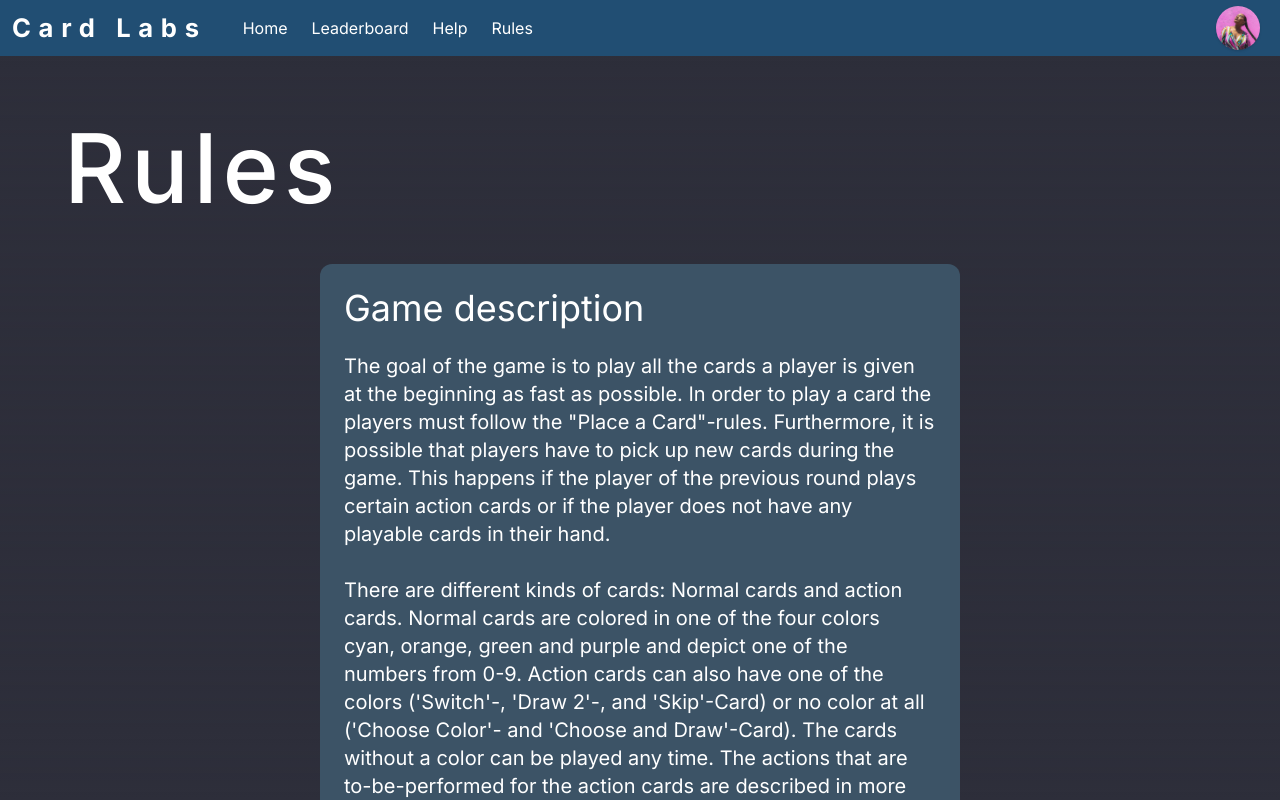
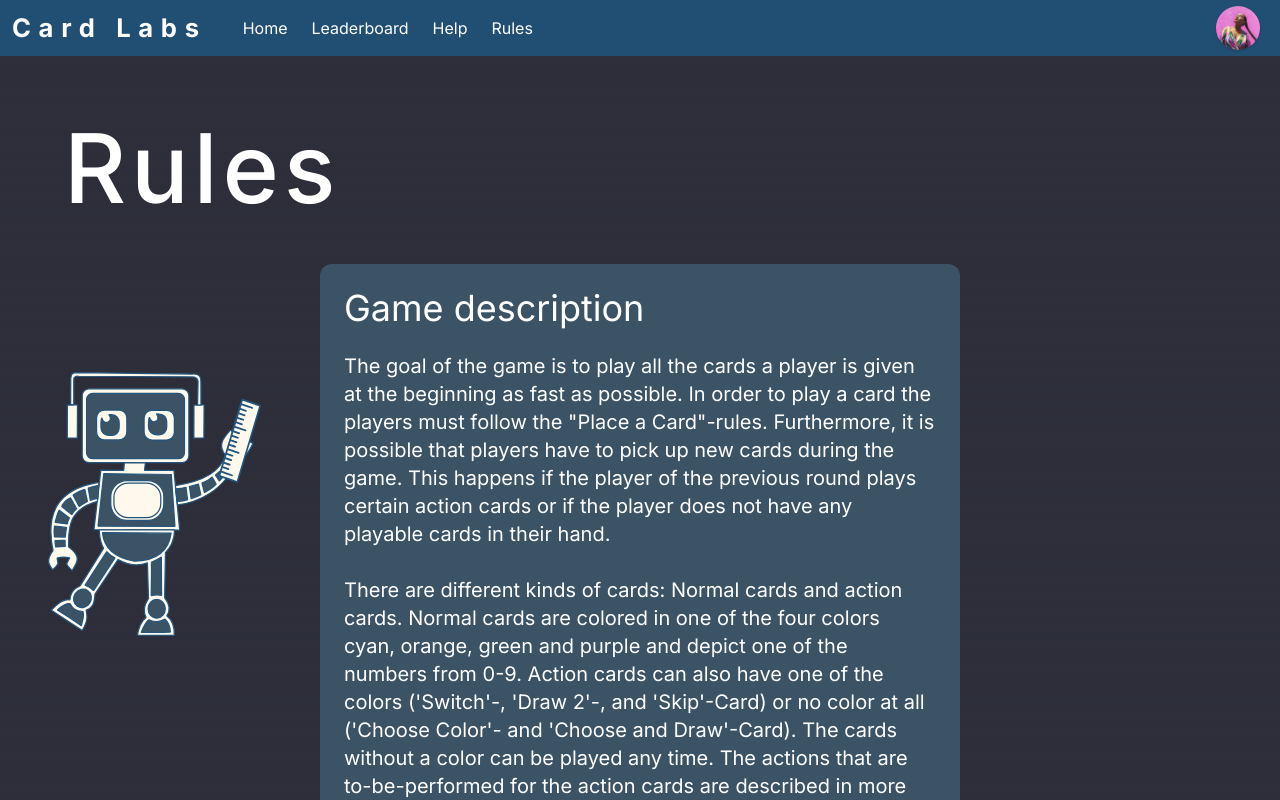
Before and after one commit to flofriday/CardLabs, a Next.js app in the folder frontend/: page /rules in a window 1280 px wide. Shown: the top 800 px of the page. Built offline with nearby package versions, Linux system fonts and the light colour scheme.

Commit message:
[#24] - add robot with ruler to rules page

```diff
--- a/frontend/app/components/robot.tsx
+++ b/frontend/app/components/robot.tsx
@@ -1,26 +1,42 @@
 import Image from "next/image";
 
 export const RobotType = {
-    QUESTIONMARK: {
-        src: "/robots/robot_with_question_marks.svg",
-        alt: "Robot surrounded by question marks"
-    }
-}
+  QUESTIONMARK: {
+    src: "/robots/robot_with_question_marks.svg",
+    alt: "Robot surrounded by question marks",
+  },
+  RULER: {
+    src: "/robots/robot_with_ruler.svg",
+    alt: "Robot holding a ruler",
+  },
+  TROPHY: {
+    src: "/robots/robot_with_trophy.svg",
+    alt: "Robot holding a trophy",
+  },
+  WRENCH: {
+    src: "/robots/robot_with_wrench.svg",
+    alt: "Robot holding a wrench",
+  },
+  MAGNIFIER: {
+    src: "/robots/robot_with_magnifier.svg",
+    alt: "Robot holding a magnifier",
+  },
+  BASIC: {
+    src: "/robots/robot.svg",
+    alt: "Just a robot",
+  },
+};
+
 type RobotType_ = (typeof RobotType)[keyof typeof RobotType];
 
 interface Props {
-  type: RobotType_
+  type: RobotType_;
 }
 //  "Robot surrounded by question marks"
-export default function Robot({type}: Props): JSX.Element {
+export default function Robot({ type }: Props): JSX.Element {
   return (
     <div className="absolute w-2/12 m-12 flex h-full">
-      <Image
-        src={type.src}
-        alt={type.alt}
-        width={500}
-        height={500}
-      />
+      <Image src={type.src} alt={type.alt} width={500} height={500} />
     </div>
   );
 }
--- a/frontend/app/rules/page.tsx
+++ b/frontend/app/rules/page.tsx
@@ -1,11 +1,14 @@
 import LeftPageHeader from "../components/leftPageHeader";
 import TextItem from "../components/textItem";
 import Card, { CardColor, CardValue } from "../components/card";
+import Robot, { RobotType } from "../components/robot";
 export default function Rules(): JSX.Element {
   return (
     <div>
       <LeftPageHeader title="Rules" />
-      <div className="flex h-full flex-col justify-center items-center pt-52 space-y-6">
+
+      <Robot type={RobotType.RULER} />
+      <div className="flex h-full flex-col justify-center items-center pt-52 space-y-6 pb-11">
         <TextItem title="Game description">
           The goal of the game is to play all the cards a player is given at the
           beginning as fast as possible. In order to play a card the players
```
